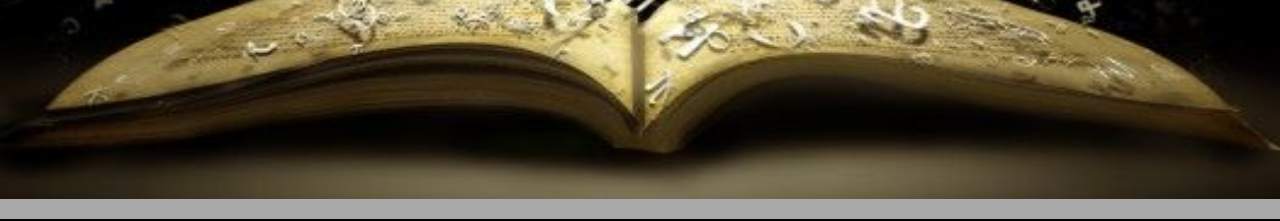
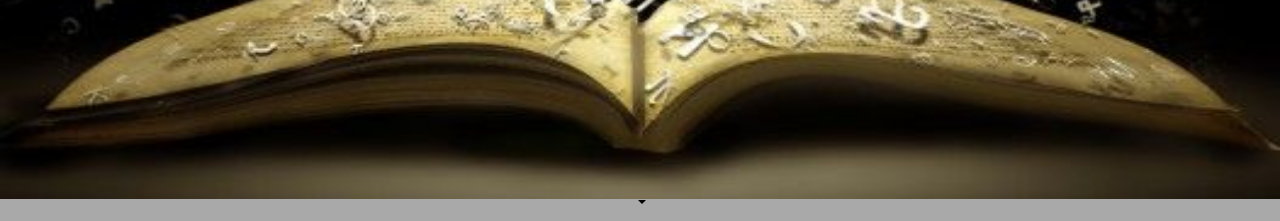
Before and after one commit to kannankumar/Shloka, a Django app: template templates/home.html in a window 1280 px wide. Shown: the part 581-802 px from the top of the page. Run offline with Django 3.2, Linux system fonts and the light colour scheme; the template is opened without the code that fills it, so the values that code supplies are empty; parts of the project's set-up code (start-up, migrations or seed data) failed here and were passed over; some libraries are stand-ins or nearby versions.

Commit message:
Home page footer has basic toggle slide :D

```diff
--- a/templates/home.html
+++ b/templates/home.html
@@ -173,7 +173,7 @@ $(document).ready(function(){
 
 
 	</footer>
-        <div id="shown-footer" style="background:darkgray;" tabindex='1'><center>&nbsp; </center></div>
+        <div id="shown-footer" style="background:darkgray;padding:1px;"  tabindex='1'><center>&nbsp;<span class="caret" style=""></span> </center></div>
 </div>
 
 <!--FOOTER END -->
```
Also changed, not shown: iLearning4.db, 1 other file.
